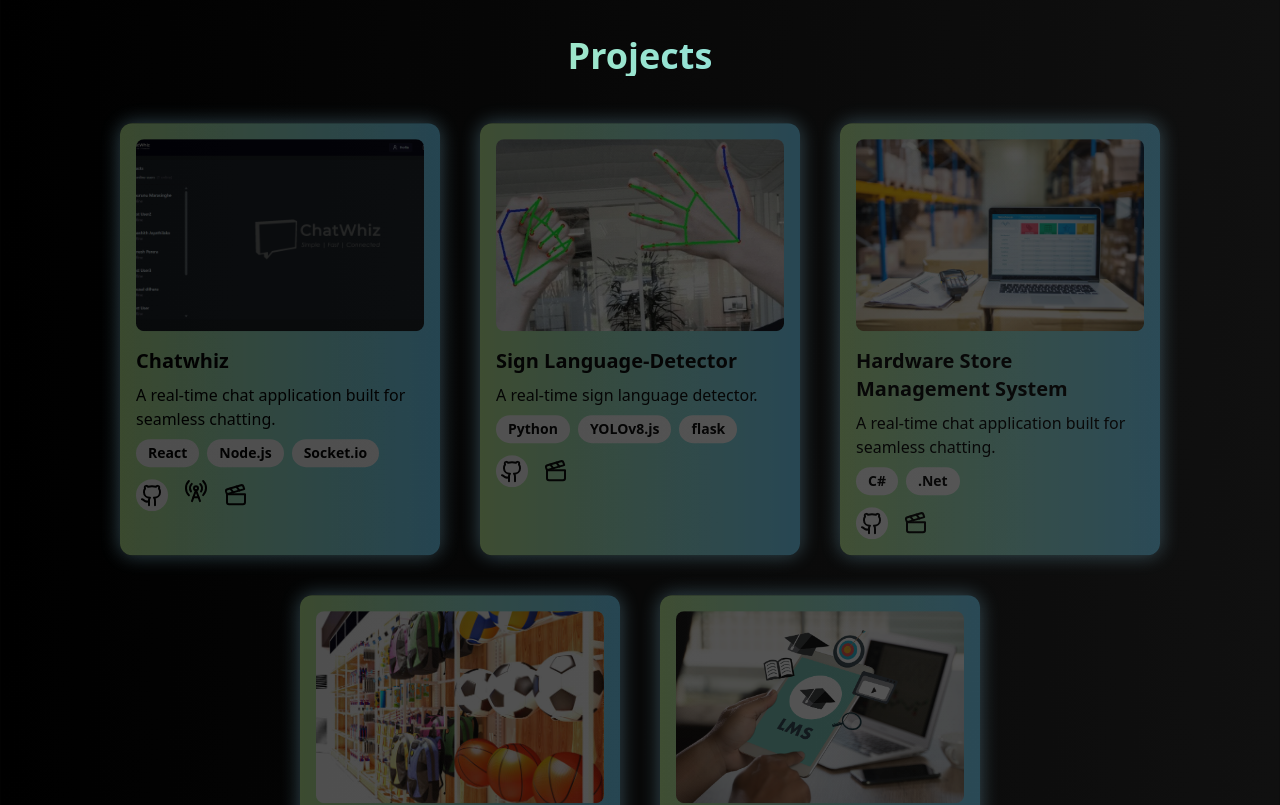
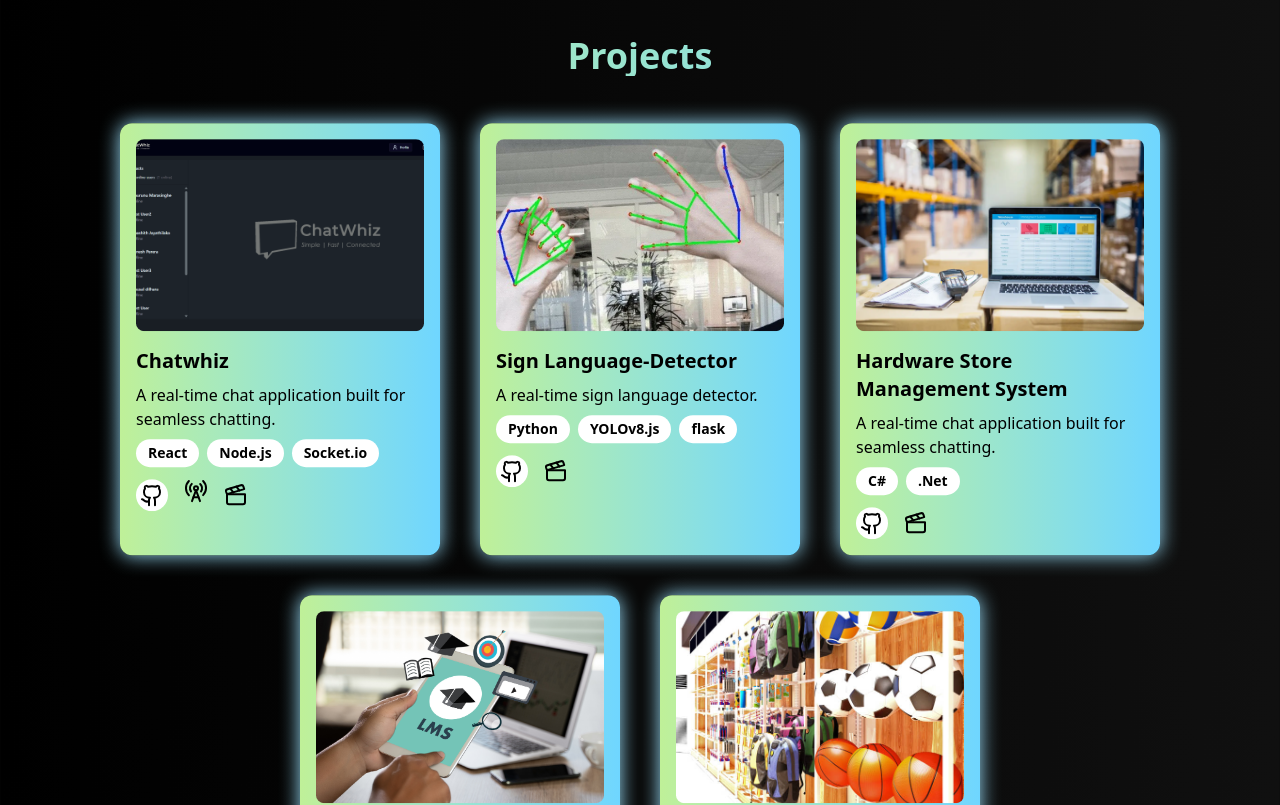
Before and after one commit to thurunuym/my-portofolio, a React (Vite) app: page / in a window 1280 px wide. Shown: the part 3000-3805 px from the top of the page. Built offline with nearby package versions, Linux system fonts and the light colour scheme; a web font is replaced by a local one.

Commit message:
project css updated

```diff
--- a/src/components/Projects.jsx
+++ b/src/components/Projects.jsx
@@ -43,7 +43,7 @@ const projects = [
   {
     name: "SHILPA ",
     description: "A fully functional Learning Management System.",
-    image: ecommerceImg,
+    image: lmsImg,
     technologies: ["React", "Spring Boot", "MongoDB"],
     github:"https://github.com/ThusalDilhara/LMS-frontend"
 
@@ -51,7 +51,7 @@ const projects = [
     {
     name: "E-Commerce Platform ",
     description: "A fully functional E-Commerce platform for spors item shop",
-    image: lmsImg,
+    image: ecommerceImg,
     technologies: ["React", "Spring Boot", "MySQL" , "Redis"],
     github:"https://github.com/ShashithaU/SportsCente-Frontend"
 
@@ -80,21 +80,25 @@ const Projects = () => {
         Projects
       </h2>
 
+
       <div className="flex flex-wrap justify-center gap-10">
         {projects.map((project, index) => (
           <div
   key={index}
   onMouseEnter={() => setHoveredIndex(index)}
   onMouseLeave={() => setHoveredIndex(null)}
-            className={`w-80 bg-gradient-to-r from-[#BFF098] to-[#6FD6FF] opacity-30 hover:opacity-100 shadow-[0_0_20px_#9DE3FF] transition-all duration-300 rounded-xl p-4 cursor-pointer ${styles.floatingCard}`}
+  className={`w-80 bg-gradient-to-r from-[#BFF098] to-[#6FD6FF] shadow-[0_0_20px_#9DE3FF] transition-all duration-300 rounded-xl p-4 cursor-pointer ${styles.floatingCard}`}
   style={{
     zIndex: hoveredIndex === index ? 10 : 1,
+    opacity:
+      hoveredIndex === null || hoveredIndex === index ? 1 : 0.5, // FULL opacity initially
     filter:
       hoveredIndex === null || hoveredIndex === index
         ? "none"
         : "blur(2px) brightness(75%)",
   }}
 >
+
             <img
               src={project.image}
               alt={project.name}
```
Lines whose indentation alone changed are shown as unchanged.
